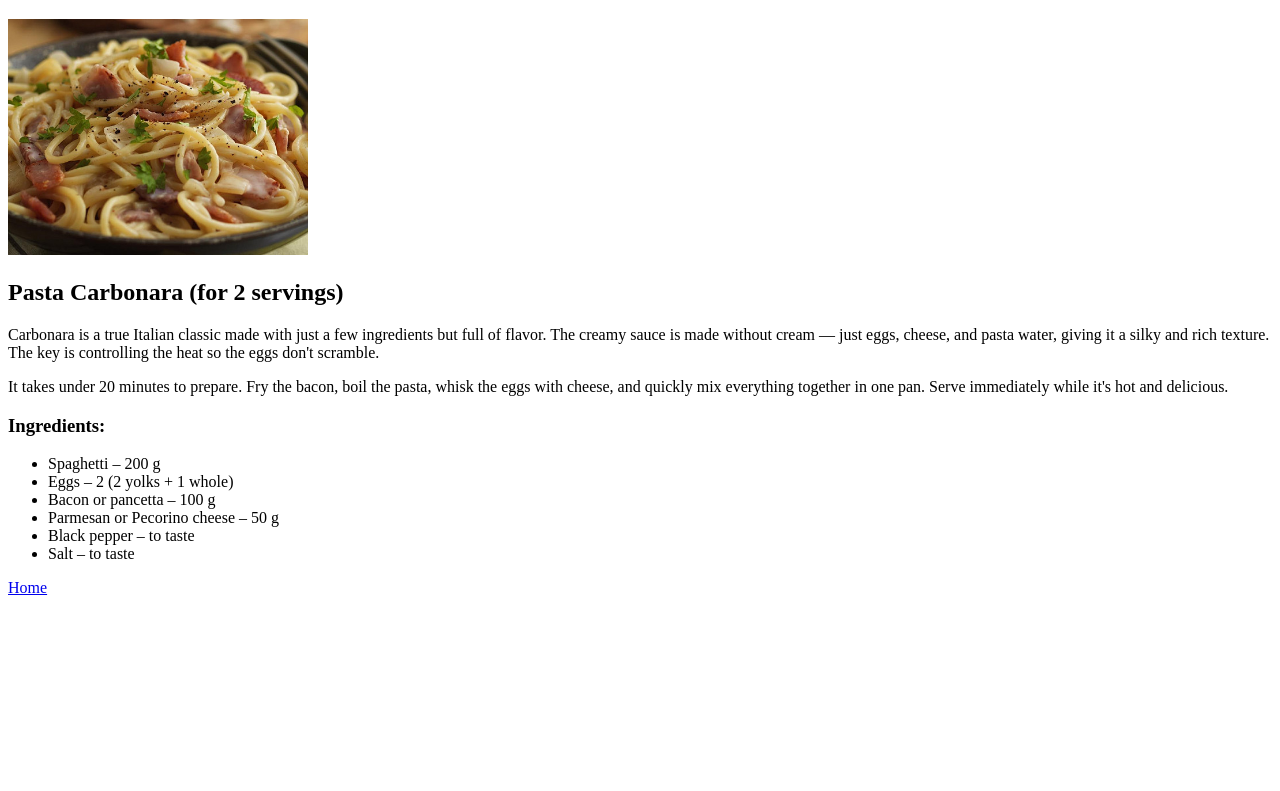
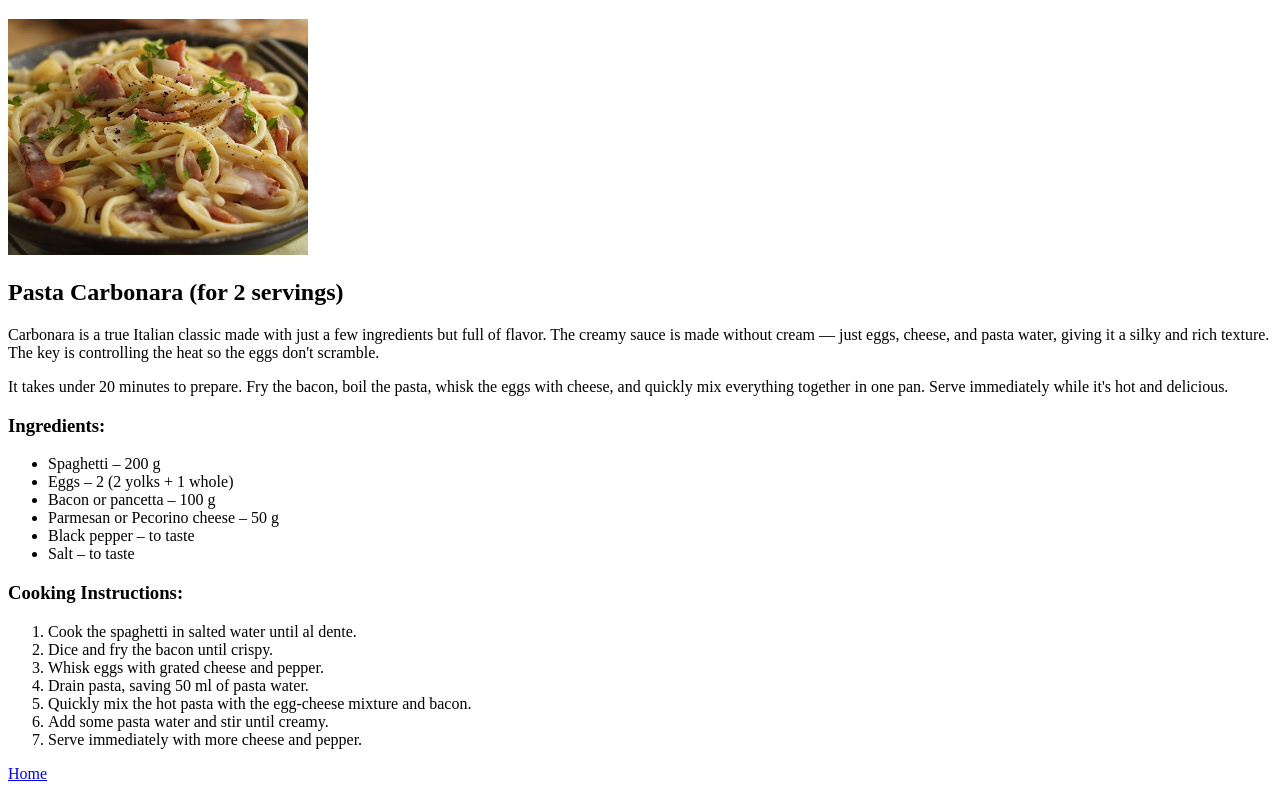
Before and after one commit to kusainovadm/odin-recipes, a plain HTML site: page recipes/lasagna.html in a window 1280 px wide. Shown: the part 968-1759 px from the top of the page. Before the commit the page ends 1573 px from the top, so only its background shows below. Drawn offline with Linux system fonts and the light colour scheme.

Commit message:
Добавила упорядоченный список в секции "Ingredients"

```diff
--- a/recipes/lasagna.html
+++ b/recipes/lasagna.html
@@ -66,6 +66,17 @@
             <li>Black pepper – to taste</li>
             <li>Salt – to taste</li>
         </ul>
+        <h3>Cooking Instructions:</h3>
+        <ol>
+            <li>Cook the spaghetti in salted water until al dente.</li>
+            <li>Dice and fry the bacon until crispy.</li>
+            <li>Whisk eggs with grated cheese and pepper.</li>
+            <li>Drain pasta, saving 50 ml of pasta water.</li>
+            <li>Quickly mix the hot pasta with the egg-cheese mixture and bacon.</li>
+            <li>Add some pasta water and stir until creamy.</li>
+            <li>Serve immediately with more cheese and pepper.</li>
+        </ol>
+
 
     <a href="../index.html">Home</a>
 </body>
```
